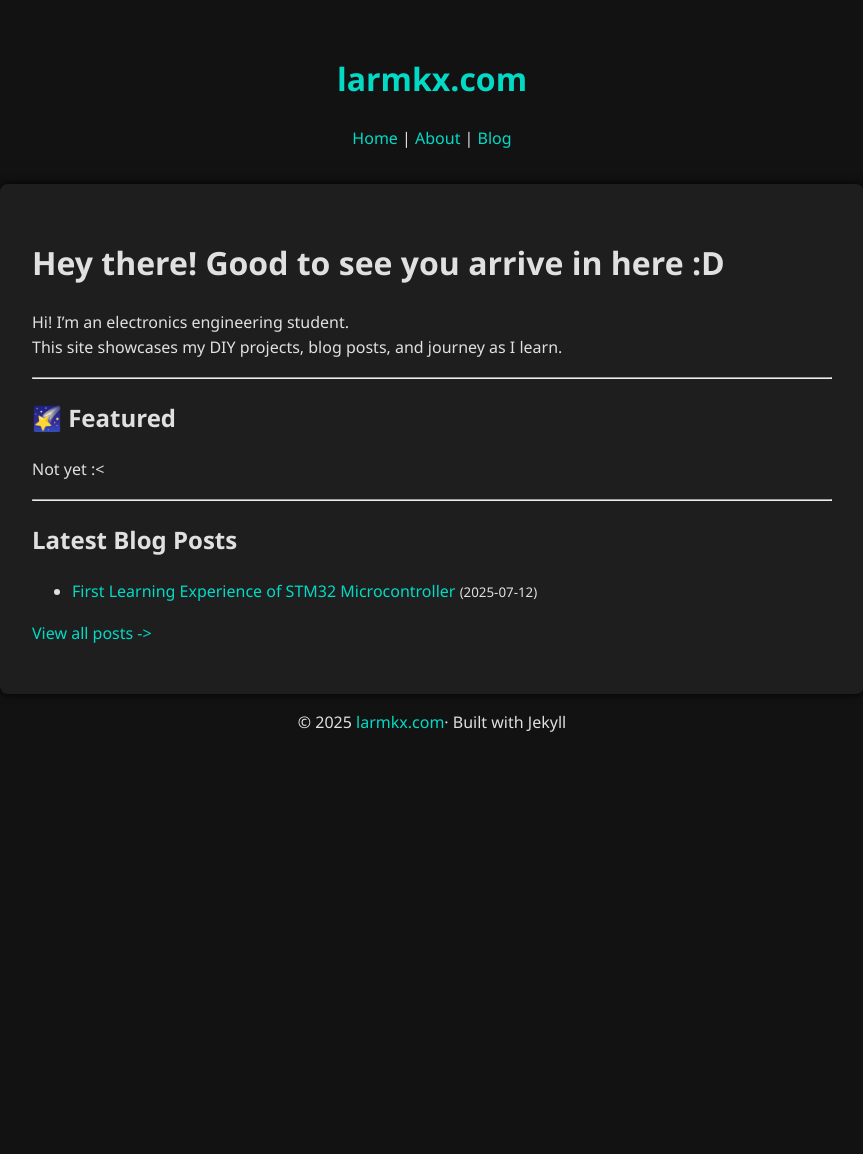
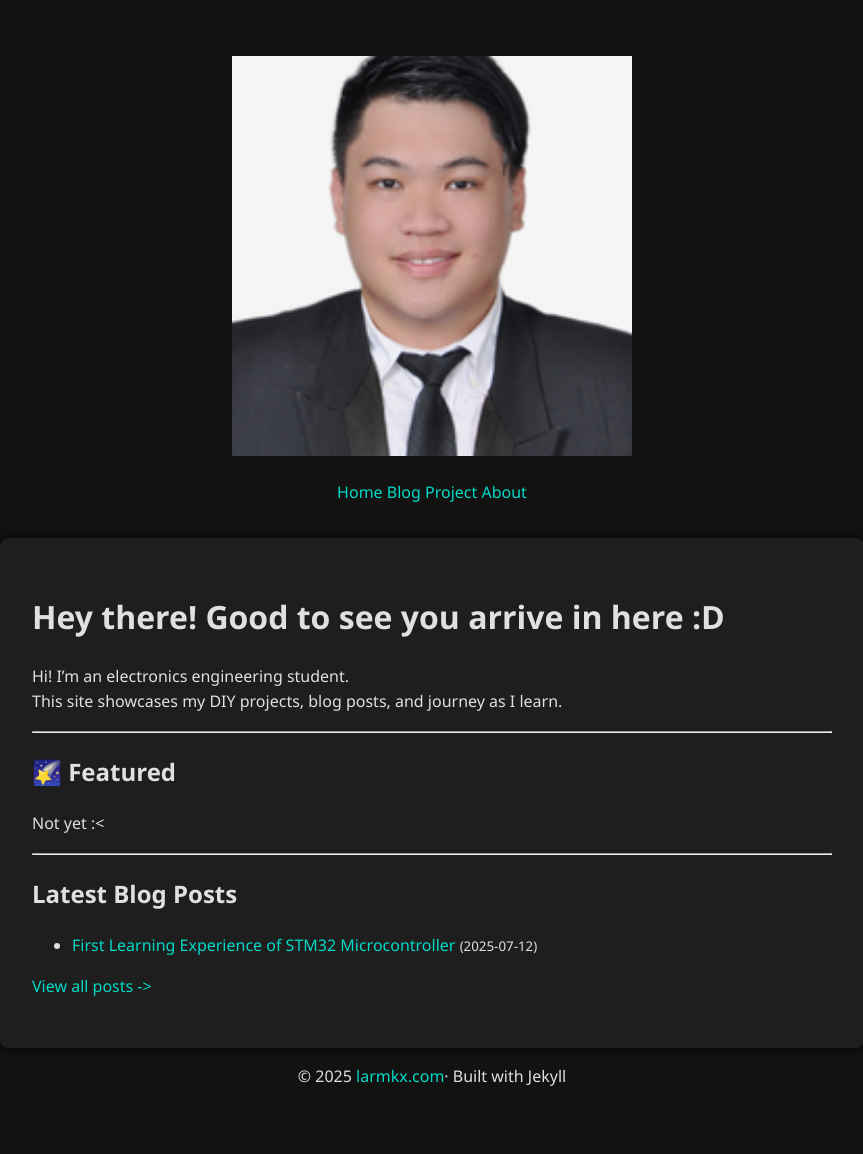
Before and after one commit to lkaixian/larmkx-site, a Jekyll site: the page built from index.md, in a window 1280 px wide. Shown: the whole page, without its empty margins (208-1071 px from the left). Built offline with Jekyll 4.4.1, drawn with Linux system fonts in a browser that asks for light colours; before the commit the page ends 900 px from its top, so only the background shows below that.

Commit message:
Update default.html

```diff
--- a/_layouts/default.html
+++ b/_layouts/default.html
@@ -14,16 +14,38 @@
 
     gtag('config', 'G-T9V9DKF7J0');
   </script>
+  <link rel="apple-touch-icon" sizes="57x57" href="assets/favicon/apple-icon-57x57.png">
+  <link rel="apple-touch-icon" sizes="60x60" href="assets/favicon/apple-icon-60x60.png">
+  <link rel="apple-touch-icon" sizes="72x72" href="assets/favicon/apple-icon-72x72.png">
+  <link rel="apple-touch-icon" sizes="76x76" href="assets/favicon/apple-icon-76x76.png">
+  <link rel="apple-touch-icon" sizes="114x114" href="assets/favicon/apple-icon-114x114.png">
+  <link rel="apple-touch-icon" sizes="120x120" href="assets/favicon/apple-icon-120x120.png">
+  <link rel="apple-touch-icon" sizes="144x144" href="assets/favicon/apple-icon-144x144.png">
+  <link rel="apple-touch-icon" sizes="152x152" href="assets/favicon/apple-icon-152x152.png">
+  <link rel="apple-touch-icon" sizes="180x180" href="assets/favicon/apple-icon-180x180.png">
+  <link rel="icon" type="image/png" sizes="192x192"  href="assets/favicon/android-icon-192x192.png">
+  <link rel="icon" type="image/png" sizes="32x32" href="assets/favicon/favicon-32x32.png">
+  <link rel="icon" type="image/png" sizes="96x96" href="assets/favicon/favicon-96x96.png">
+  <link rel="icon" type="image/png" sizes="16x16" href="assets/favicon/favicon-16x16.png">
+  <link rel="manifest" href="assets/favicon/manifest.json">
+  <meta name="msapplication-TileColor" content="#ffffff">
+  <meta name="msapplication-TileImage" content="assets/favicon/ms-icon-144x144.png">
+  <meta name="theme-color" content="#ffffff">
 </head>
 <body>
   <header>
-    <h1><a href="/">{{ site.title }}</a></h1>
-    <nav>
-      <a href="/">Home</a> |
-      <a href="/about">About</a> |
+  <div class="nav-container">
+    <a class="logo" href="/">
+      <img src="assets/favicon/android-icon-192x192.png" alt="LarmKX Logo" />
+    </a>
+    <nav class="nav-links">
+      <a href="/">Home</a>
       <a href="/blog">Blog</a>
+      <a href="/project">Project</a>
+      <a href="/about">About</a>
     </nav>
-  </header>
+  </div>
+</header>
 
   <main>
     {{ content }}
```
